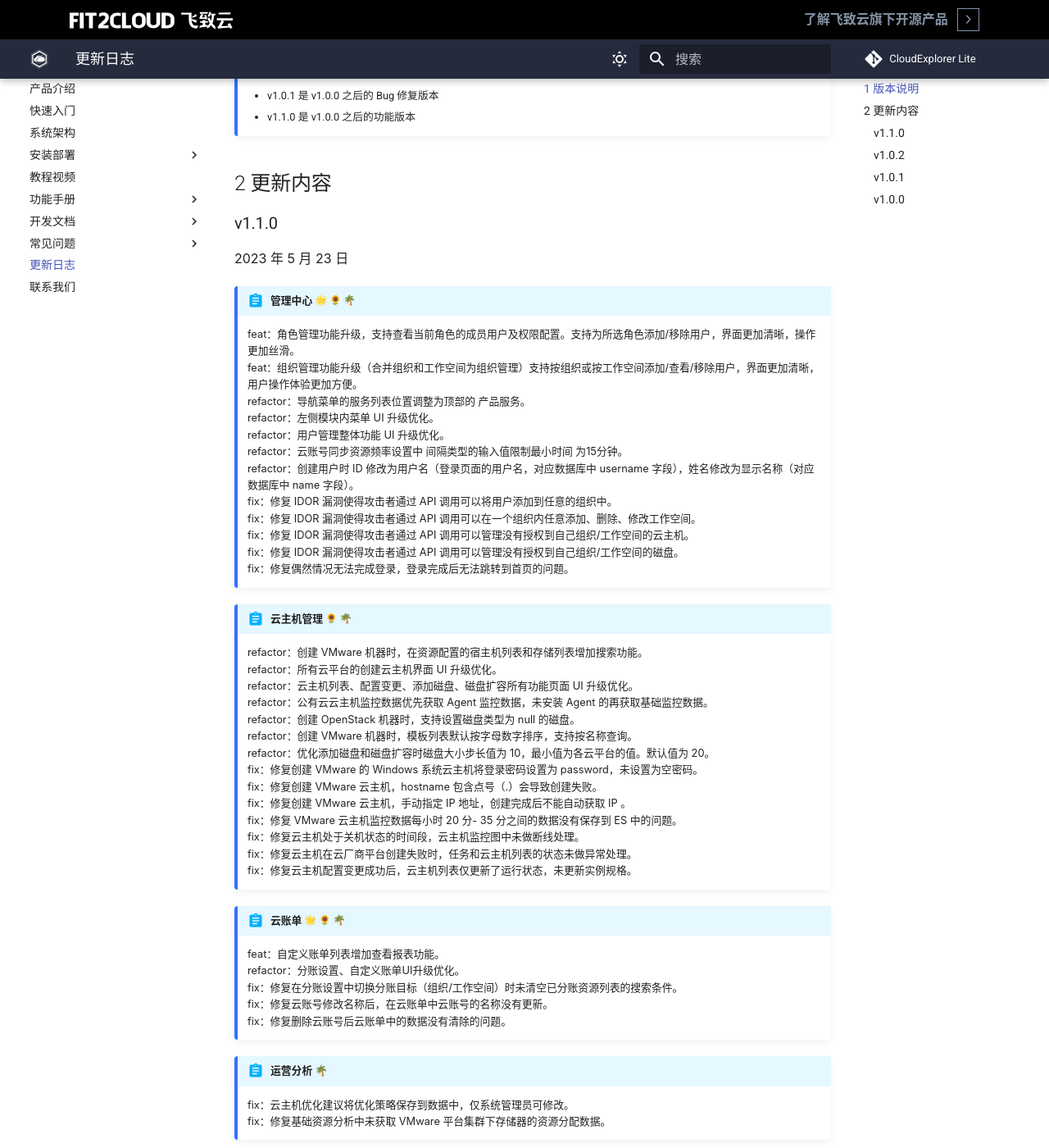
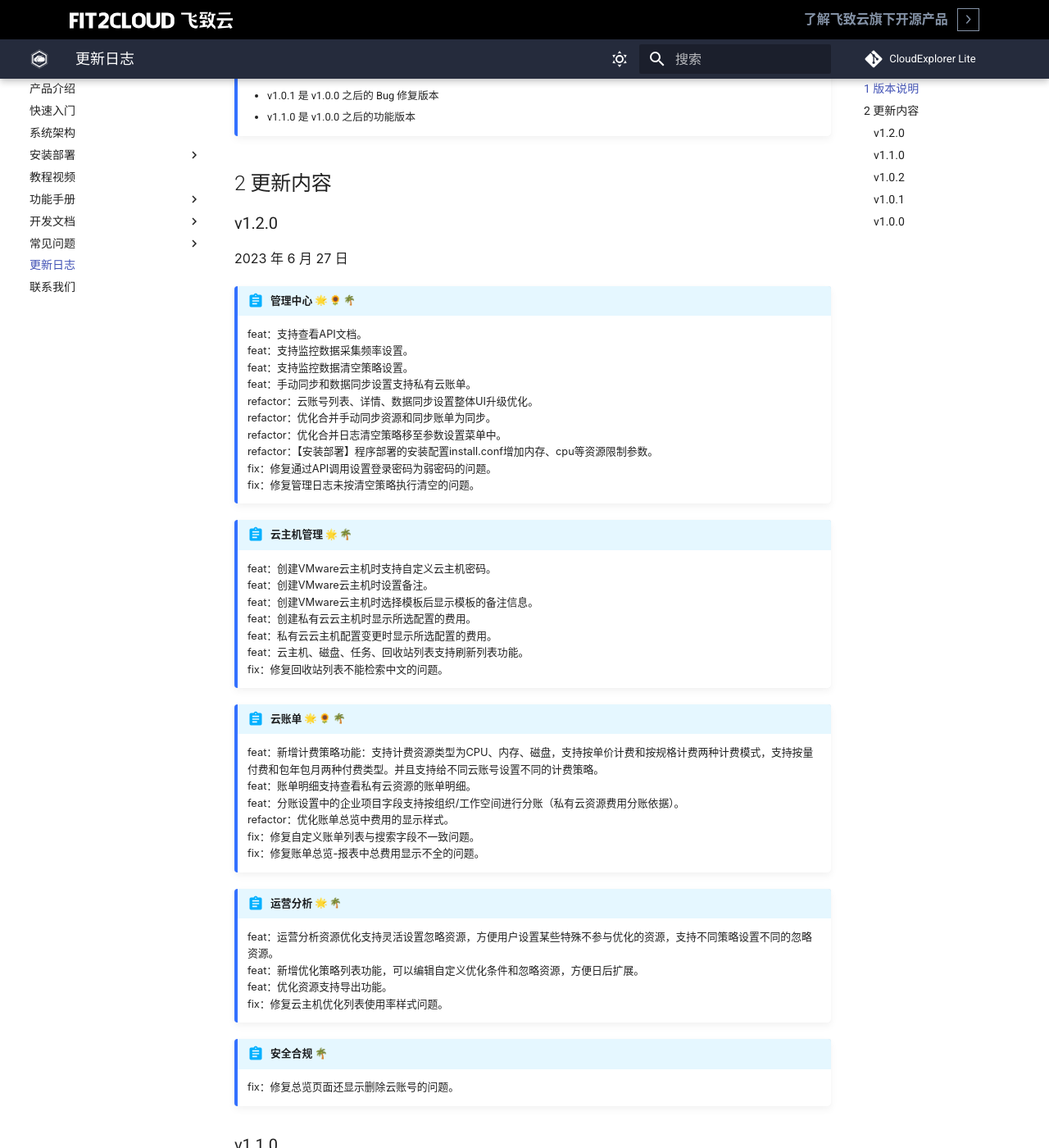
Before and after one commit to CloudExplorer-Dev/docs, an MkDocs documentation site: the page built from docs/update_log.md, in a window 1280 px wide and 1400 px high, scrolled down 245 px. Shown: the whole window at 82% size. Built offline with MkDocs 1.6.1 and Material for MkDocs 9.7.7, drawn with Linux system fonts in a browser that asks for light colours; emoji names are drawn with the system emoji font; the version menu is left out; some of the changed text lies outside the part shown.

Commit message:
修改更新日志

```diff
--- a/docs/update_log.md
+++ b/docs/update_log.md
@@ -10,6 +10,49 @@
     -  v1.1.0 是 v1.0.0 之后的功能版本
 
 ## 2 更新内容
+
+### v1.2.0
+
+2023 年 6 月 27 日
+
+!!! Abstract "管理中心 :star2: :sunflower: :palm_tree:"
+    feat：支持查看API文档。
+    feat：支持监控数据采集频率设置。
+    feat：支持监控数据清空策略设置。
+    feat：手动同步和数据同步设置支持私有云账单。
+    refactor：云账号列表、详情、数据同步设置整体UI升级优化。
+    refactor：优化合并手动同步资源和同步账单为同步。
+    refactor：优化合并日志清空策略移至参数设置菜单中。
+    refactor：【安装部署】程序部署的安装配置install.conf增加内存、cpu等资源限制参数。
+    fix：修复通过API调用设置登录密码为弱密码的问题。
+    fix：修复管理日志未按清空策略执行清空的问题。
+
+!!! Abstract "云主机管理 :star2: :palm_tree:"
+    feat：创建VMware云主机时支持自定义云主机密码。
+    feat：创建VMware云主机时设置备注。
+    feat：创建VMware云主机时选择模板后显示模板的备注信息。
+    feat：创建私有云云主机时显示所选配置的费用。
+    feat：私有云云主机配置变更时显示所选配置的费用。
+    feat：云主机、磁盘、任务、回收站列表支持刷新列表功能。
+    fix：修复回收站列表不能检索中文的问题。
+
+!!! Abstract "云账单  :star2: :sunflower: :palm_tree:"
+    feat：新增计费策略功能：支持计费资源类型为CPU、内存、磁盘，支持按单价计费和按规格计费两种计费模式，支持按量付费和包年包月两种付费类型。并且支持给不同云账号设置不同的计费策略。
+    feat：账单明细支持查看私有云资源的账单明细。
+    feat：分账设置中的企业项目字段支持按组织/工作空间进行分账（私有云资源费用分账依据）。
+    refactor：优化账单总览中费用的显示样式。
+    fix：修复自定义账单列表与搜索字段不一致问题。
+    fix：修复账单总览-报表中总费用显示不全的问题。
+
+!!! Abstract "运营分析  :star2: :palm_tree:"
+    feat：运营分析资源优化支持灵活设置忽略资源，方便用户设置某些特殊不参与优化的资源，支持不同策略设置不同的忽略资源。
+    feat：新增优化策略列表功能，可以编辑自定义优化条件和忽略资源，方便日后扩展。
+    feat：优化资源支持导出功能。
+    fix：修复云主机优化列表使用率样式问题。
+
+!!! Abstract "安全合规 :palm_tree:"
+    fix：修复总览页面还显示删除云账号的问题。
+
 
 ### v1.1.0
 
@@ -75,42 +118,42 @@
 2023 年 4 月 27 日
 
 !!! Abstract "管理中心 :sunflower: :palm_tree:"
-    refactor:优化系统设置中开启回收站功能描述。
-    fix:修复登录时偶尔出现无法登录或登录完成后无法跳转到首页的问题。
-    fix:修复管理中心模块上传处存在越权，可以导致RCE的漏洞。
+    refactor：优化系统设置中开启回收站功能描述。
+    fix：修复登录时偶尔出现无法登录或登录完成后无法跳转到首页的问题。
+    fix：修复管理中心模块上传处存在越权，可以导致RCE的漏洞。
 
 
 !!! Abstract "云主机管理 :palm_tree:"
-    fix:修复创建华为云主机，选择区域后展示的实例规格与云平台不一致。
-    fix:修复云主机列表中前一页的最后一条记录会重复出现在后一页的第一条。
+    fix：修复创建华为云主机，选择区域后展示的实例规格与云平台不一致。
+    fix：修复云主机列表中前一页的最后一条记录会重复出现在后一页的第一条。
 
 !!! Abstract "云账单 :palm_tree:"
-    fix:修复阿里云账号使用非青岛区域的存储桶无法同步账单，代码中固定了存储桶的访问地域节点。
+    fix：修复阿里云账号使用非青岛区域的存储桶无法同步账单，代码中固定了存储桶的访问地域节点。
 
 !!! Abstract "运营分析 :sunflower:"
-    refactor:基础资源分析-宿主机明细列表中增加 CPU 总量（MHz）、CPU 已使用（MHz） 、内存 已使用（GB）列显示。
-    refactor:基础资源分析中鼠标悬浮在基础资源分配率和使用率时展示资源总量、已使用、未使用详情。
-    refactor:资源明细列表中显示样式优化：使用率统一保留2位小数。
+    refactor：基础资源分析-宿主机明细列表中增加 CPU 总量（MHz）、CPU 已使用（MHz） 、内存 已使用（GB）列显示。
+    refactor：基础资源分析中鼠标悬浮在基础资源分配率和使用率时展示资源总量、已使用、未使用详情。
+    refactor：资源明细列表中显示样式优化：使用率统一保留2位小数。
 
 ### v1.0.1
 
 2023 年 4 月 20 日
 
 !!! Abstract "管理中心 :sunflower: :palm_tree:"
-    - refactor:优化了切换角色后优先定位到当前页面，若当前页面无权限在定位到首页。
-    - refactor:优化了浏览器兼容性的问题。
-    - fix:修复了操作日志中的操作 IP 没有展示客户端的 IP 的问题。
-    - fix:修复了当用户退出登录后，token 还能拿来用的问题。
+    refactor：优化了切换角色后优先定位到当前页面，若当前页面无权限在定位到首页。
+    refactor：优化了浏览器兼容性的问题。
+    fix：修复了操作日志中的操作 IP 没有展示客户端的 IP 的问题。
+    fix：修复了当用户退出登录后，token 还能拿来用的问题。
 
 !!! Abstract "云主机管理 :palm_tree:"
-    - fix:修复了当资源状态为创建中时，同步资源所在的云账号会在列表中多一条记录的问题。
+    fix：修复了当资源状态为创建中时，同步资源所在的云账号会在列表中多一条记录的问题。
 
 !!! Abstract "云账单 :palm_tree:"
-    - fix:修复了账单总览中账单明细的费用趋势的金额显示为NaN的问题。
+    fix：修复了账单总览中账单明细的费用趋势的金额显示为NaN的问题。
 
 !!! Abstract "运营分析 :sunflower: :palm_tree:"
-    - refactor:优化了鼠标悬停【组织架构分布】组件中，页面无法滑动的问题。
-    - fix:修复了无监控数据时查看资源监控页面的索引报错问题。
+    refactor：优化了鼠标悬停【组织架构分布】组件中，页面无法滑动的问题。
+    fix：修复了无监控数据时查看资源监控页面的索引报错问题。
 
 
 
@@ -121,8 +164,8 @@
 2023 年 4 月 15 日
 
 !!! Abstract "新增功能 :star2:"
-    -  **管理中心:**  CloudExplorer Lite 的统一管理中心，提供了强大的多租户体系和模块化能力，可以满足企业的定制化需求。
-    -  **云主机管理:**  CloudExplorer Lite 提供统一的云主机的生命周期管理操作界面；基于用户管理体系，用户可创建、可操作的资源都具备隔离性。
-    -  **云账单:**  CloudExplorer Lite 提供统一的费用管理、费用分摊、自定义多维度账单功能，可以作为企业的云资源成本分析中心，帮助企业用户有效降低云上资源的成本管理难度。
-    -  **运营分析:**  CloudExplorer Lite 能够对企业现有的云资源从分布、容量、使用情况等多个维度进行分析，并提供资源优化建议。
-    -  **安全合规:**  CloudExplorer Lite 支持一键扫描多个云平台的多种云资源，可灵活定义规则。
+    **管理中心：**  CloudExplorer Lite 的统一管理中心，提供了强大的多租户体系和模块化能力，可以满足企业的定制化需求。
+    **云主机管理：**  CloudExplorer Lite 提供统一的云主机的生命周期管理操作界面；基于用户管理体系，用户可创建、可操作的资源都具备隔离性。
+    **云账单：**  CloudExplorer Lite 提供统一的费用管理、费用分摊、自定义多维度账单功能，可以作为企业的云资源成本分析中心，帮助企业用户有效降低云上资源的成本管理难度。
+    **运营分析：**  CloudExplorer Lite 能够对企业现有的云资源从分布、容量、使用情况等多个维度进行分析，并提供资源优化建议。
+    **安全合规：**  CloudExplorer Lite 支持一键扫描多个云平台的多种云资源，可灵活定义规则。
```
Also changed, not shown: docs/installation/offline_installation.md (+1 -1 lines).
